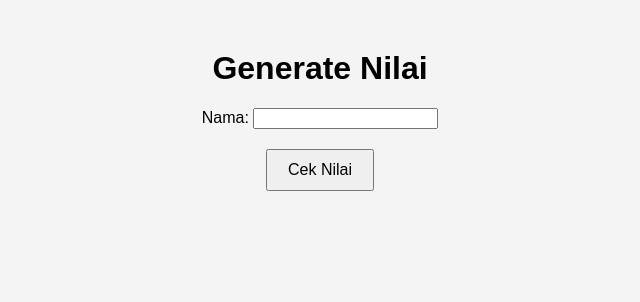
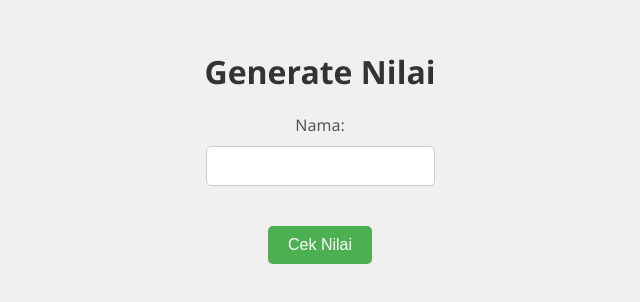
Before and after one commit to StefenSutandi/tugas-StefenSutandi, a plain HTML site: page tugas3/index.html in a window 1280 px wide. Shown: the whole page, without its empty margins (320-960 px from the left). Drawn offline with Linux system fonts and the light colour scheme.

Commit message:
Menambahkan folder baru

```diff
--- a/tugas3/index.html
+++ b/tugas3/index.html
@@ -6,13 +6,34 @@
     <title>Generate Nilai</title>
     <style>
         body {
-            font-family: Arial, sans-serif;
-            background-color: #f4f4f4;
+            font-family: 'Segoe UI', Tahoma, Geneva, Verdana, sans-serif;
+            background-color: #f0f0f0;
             text-align: center;
             margin: 50px;
         }
 
+        h1 {
+            color: #333;
+        }
+
         form {
+            display: flex;
+            justify-content: center;
+            align-items: center;
+            flex-direction: column;
+            margin-bottom: 20px;
+        }
+
+        label {
+            margin-bottom: 10px;
+            color: #555;
+        }
+
+        input {
+            padding: 10px;
+            font-size: 16px;
+            border: 1px solid #ccc;
+            border-radius: 5px;
             margin-bottom: 20px;
         }
 
@@ -20,6 +41,15 @@
             padding: 10px 20px;
             font-size: 16px;
             cursor: pointer;
+            background-color: #4caf50;
+            color: #fff;
+            border: none;
+            border-radius: 5px;
+            transition: background-color 0.3s;
+        }
+
+        button:hover {
+            background-color: #45a049;
         }
 
         #result {
@@ -51,4 +81,4 @@
         }
     </script>
 </body>
-</html>
+</html
```
